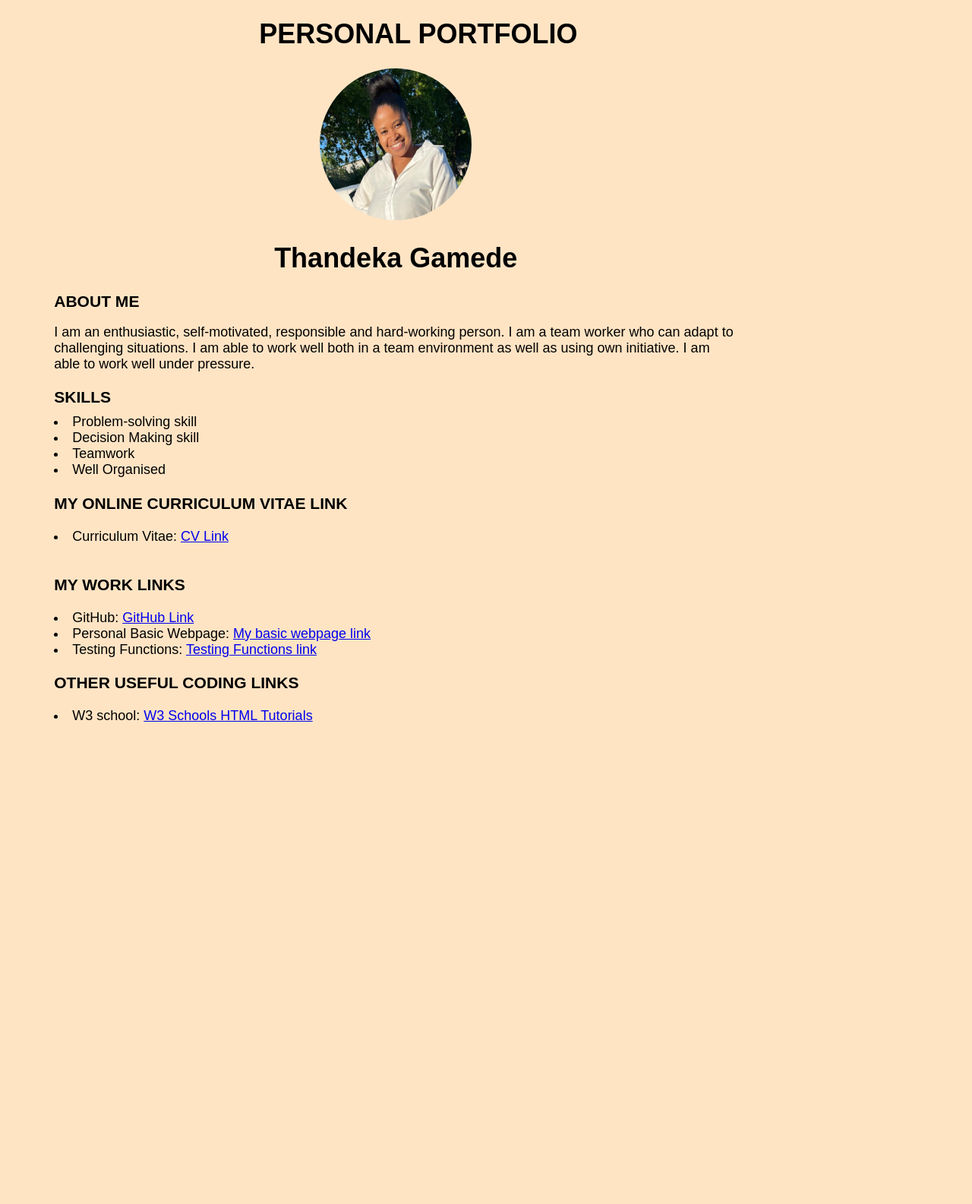
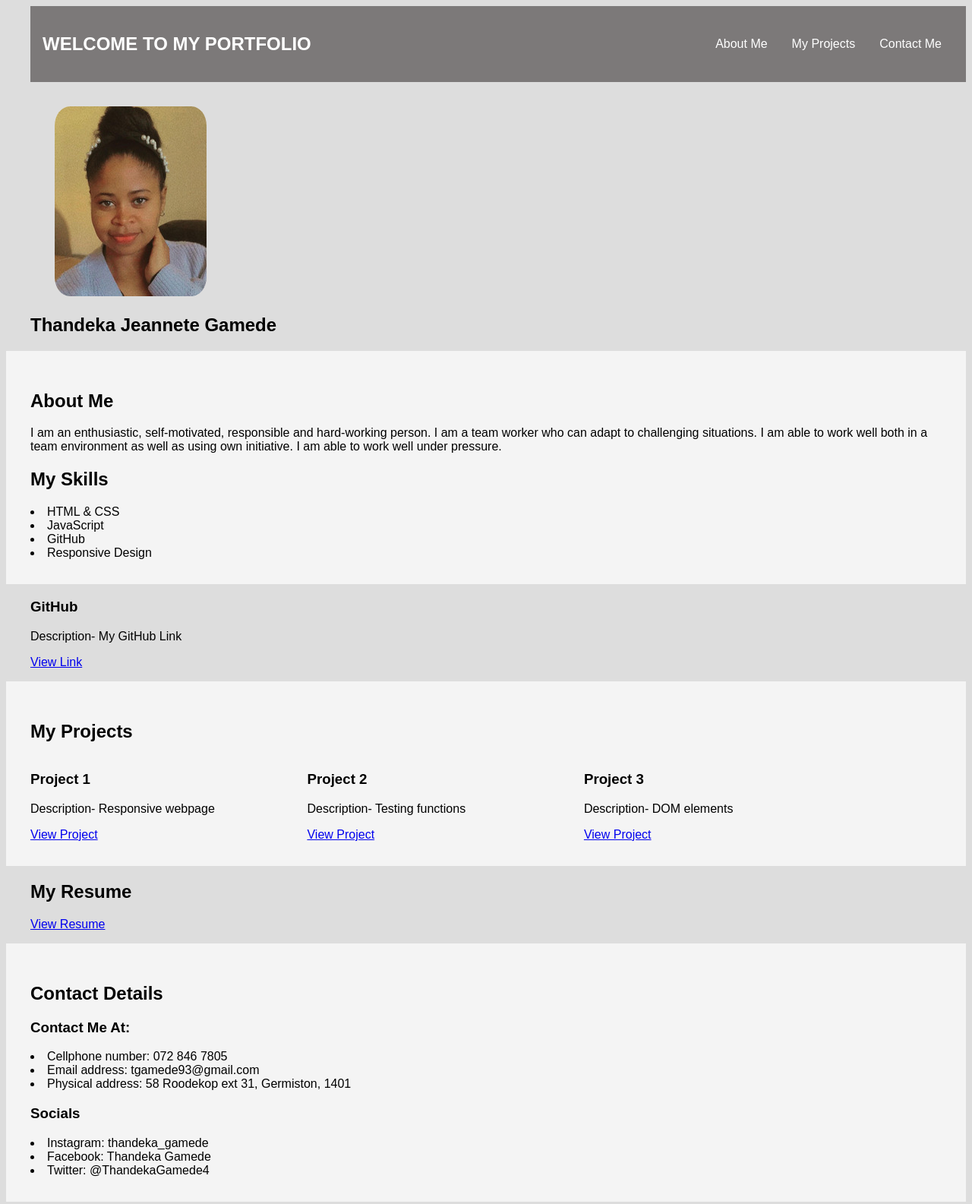
Before and after one commit to Thandeka93/Portfolio-Page, a plain HTML site: page index.html in a window 1280 px wide. Shown: the whole page at 76% size. Before the commit the page ends 961 px from the top, so only its background shows below. Drawn offline with Linux system fonts and the light colour scheme.

Commit message:
portfolio

```diff
--- a/index.html
+++ b/index.html
@@ -13,7 +13,83 @@
 
 <body>
 
-  <div id="container">
+  <header>
+    <h2>WELCOME TO MY PORTFOLIO</h2>
+
+    <nav>
+      <ul>
+        <li><a href="#about">About Me</a></li>
+        <li><a href="#projects">My Projects</a></li>
+        <li><a href="#contact">Contact Me</a></li>
+      </ul>
+    </nav>
+  </header>
+  <div class="name">
+  <img class="pic" src="picture.jpg">
+  <h2>Thandeka Jeannete Gamede</h2>
+  </div>
+
+
+
+  <section id="about">
+    <h2>About Me</h2>
+    <p class="para1">I am an enthusiastic, self-motivated, responsible and hard-working person. I am a team worker who can adapt to
+      challenging situations. I am able to work well both in a team environment as well as using own initiative. I am
+      able to work well under pressure.</p>
+    <h2>My Skills</h2>
+    <li>HTML & CSS</li>
+    <li>JavaScript</li>
+    <li>GitHub</li>
+    <li>Responsive Design</li>
+  </section>
+  <div class="git">
+    <h3>GitHub</h3>
+   <p>Description- My GitHub Link</p>
+   <a href="https://github.com/Thandeka93">View Link</a>
+  </div>
+
+  <section id="projects">
+    <h2>My Projects</h2>
+    <div class="project">
+      <h3>Project 1</h3>
+      <p>Description- Responsive webpage</p>
+      <a href="https://thandeka93.github.io/basic-webpage/">View Project</a>
+    </div>
+    <div class="project">
+      <h3>Project 2</h3>
+        <p>Description- Testing functions </p>
+        <a href="https://thandeka93.github.io/bootcamp-tests/">View Project</a>
+      </div>
+      <div class="project">
+        <h3>Project 3</h3>
+        <p>Description- DOM elements</p>
+        <a href="https://thandeka93.github.io/dom-intro/">View Project</a>
+      </div>
+
+    </section>
+    <div class="resume">
+      <h2>My Resume</h2>
+      <a href="https://thandeka93.github.io/Online-CV/">View Resume</a>
+    </div>
+    <section id="contact">
+      <h2>Contact Details</h2>
+     <div class="contacts">
+      <h3>Contact Me At: </h3>
+     <li>Cellphone number: 072 846 7805</li>
+     <li>Email address: tgamede93@gmail.com</li>
+     <li>Physical address: 58 Roodekop ext 31, Germiston, 1401</li>
+    </div>
+     <div class="contacts">
+      <h3>Socials</h3>
+      <li>Instagram: thandeka_gamede</li>
+      <li>Facebook: Thandeka Gamede</li>
+      <li>Twitter: @ThandekaGamede4</li>
+
+     </div>
+
+    </section>
+
+  <!-- <div id="container">
     <table>
       <tr>
     <h1 class="personal">PERSONAL PORTFOLIO</h1>
@@ -51,15 +127,15 @@
         <li>Testing Functions: <a href="https://thandeka93.github.io/bootcamp-tests/">Testing Functions link</a></li>
 
 
-    <!-- <div class="section"> -->
-      <h3>OTHER USEFUL CODING LINKS </h3>
+    <div class="section"> -->
+      <!-- <h3>OTHER USEFUL CODING LINKS </h3>
 
         <li>W3 school: <a href="https://www.w3schools.com/html/default.asp">W3 Schools HTML Tutorials</a></li>
 
 
     </div>
 
-  </div>
+  </div> -->
 
 </body>
 
--- a/style.css
+++ b/style.css
@@ -1,4 +1,4 @@
-body {
+/* body {
     font-family: 'Arial', sans-serif;
     background-color: bisque;
     font-size: large;
@@ -38,4 +38,98 @@ body {
     .section ul {
       list-style-type: none;
       padding: 0;
+    } */
+
+    body {
+      font-family: Arial, sans-serif;
+      /* margin-left: 2em; */
+      background-color: #ddd ;
     }
+
+    header {
+      background-color: #7c7979;
+      color: white;
+      display: flex;
+      justify-content: space-between;
+      align-items: center;
+      padding: 1rem;
+      margin-left: 2em;
+    }
+    .pic{
+      /* margin-right: 2em; */
+      margin-top: 1em;
+      border-radius: 10%;
+      margin-left: 2em;
+      background-color: #f4f4f4;
+    }
+    .name{
+      /* float: right; */
+      /* margin-right: 28em; */
+      margin-top: 1em;
+      margin-left: 2em;
+    }
+
+    .para1{
+      width: 100%;
+
+    }
+
+    nav ul {
+      list-style: none;
+      margin: 0;
+      padding: 0;
+      display: flex;
+    }
+
+    nav li {
+      margin: 0 1rem;
+    }
+
+    nav a {
+      color: white;
+      text-decoration: none;
+    }
+
+    section {
+      padding: 2rem;
+      background-color: #f4f4f4;
+    }
+
+    /* #about {
+      background-color: #eee;
+    } */
+
+    #projects {
+      background-color: #f4f4f4;
+      margin-top: 1em;
+    }
+
+    .resume{
+      /* background-color: #ddd; */
+      margin-left: 2em;
+      margin-bottom: 1em;
+    }
+
+    .project {
+      display: inline-block;
+      /* margin: 1rem; */
+      width: 30%;
+      vertical-align: top;
+
+    }
+
+    .contact{
+      margin-left: 2em;
+      display: flex;
+      vertical-align: top;
+
+    }
+    .git{
+      margin-left: 2em;
+    }
+
+
+    label {
+      display: block;
+      margin-bottom: 0.5rem;
+    }
```
Also changed, not shown: email-address-icon-23.jpg (deleted), html-home-icon-2.jpg (deleted), phone-icon-html-21.jpg (deleted), picture.jpg (added), thand.jpg (added).
